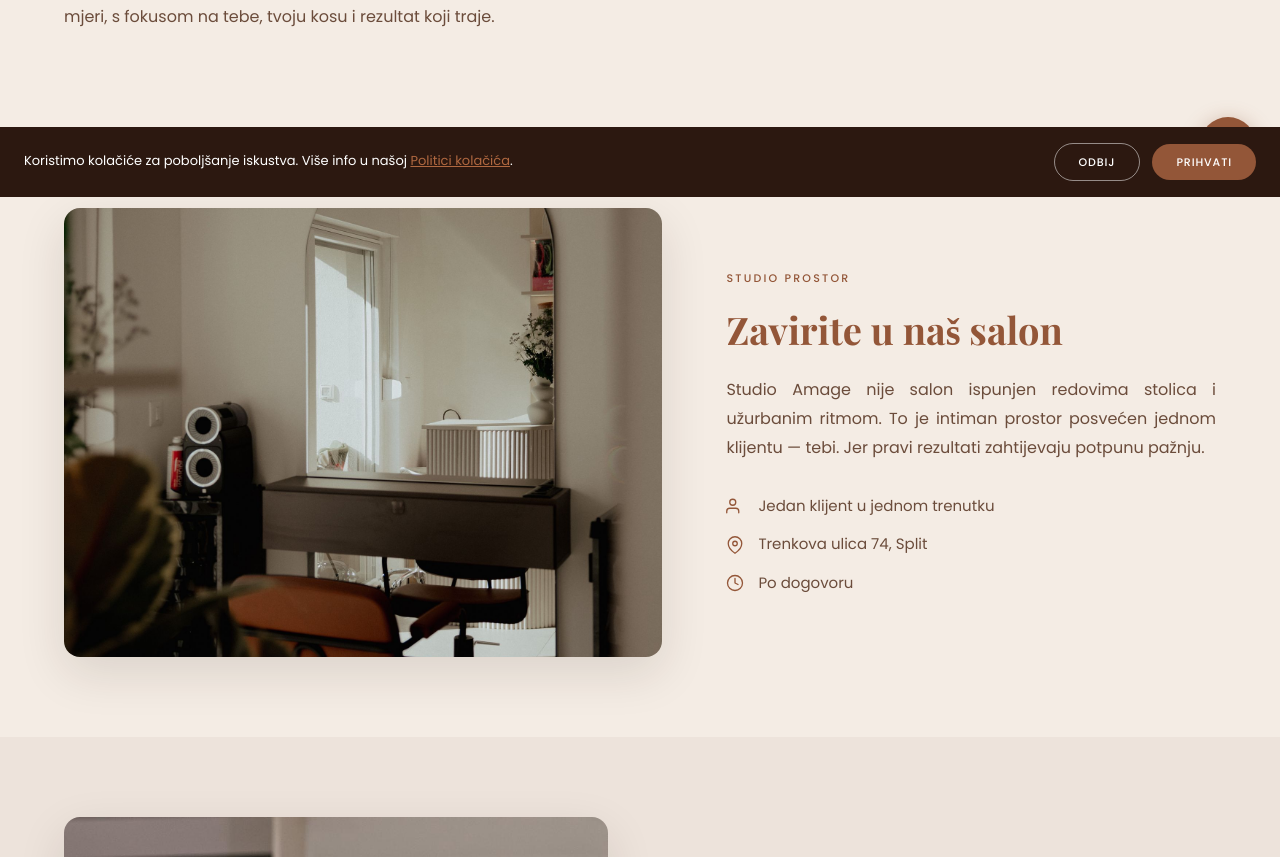
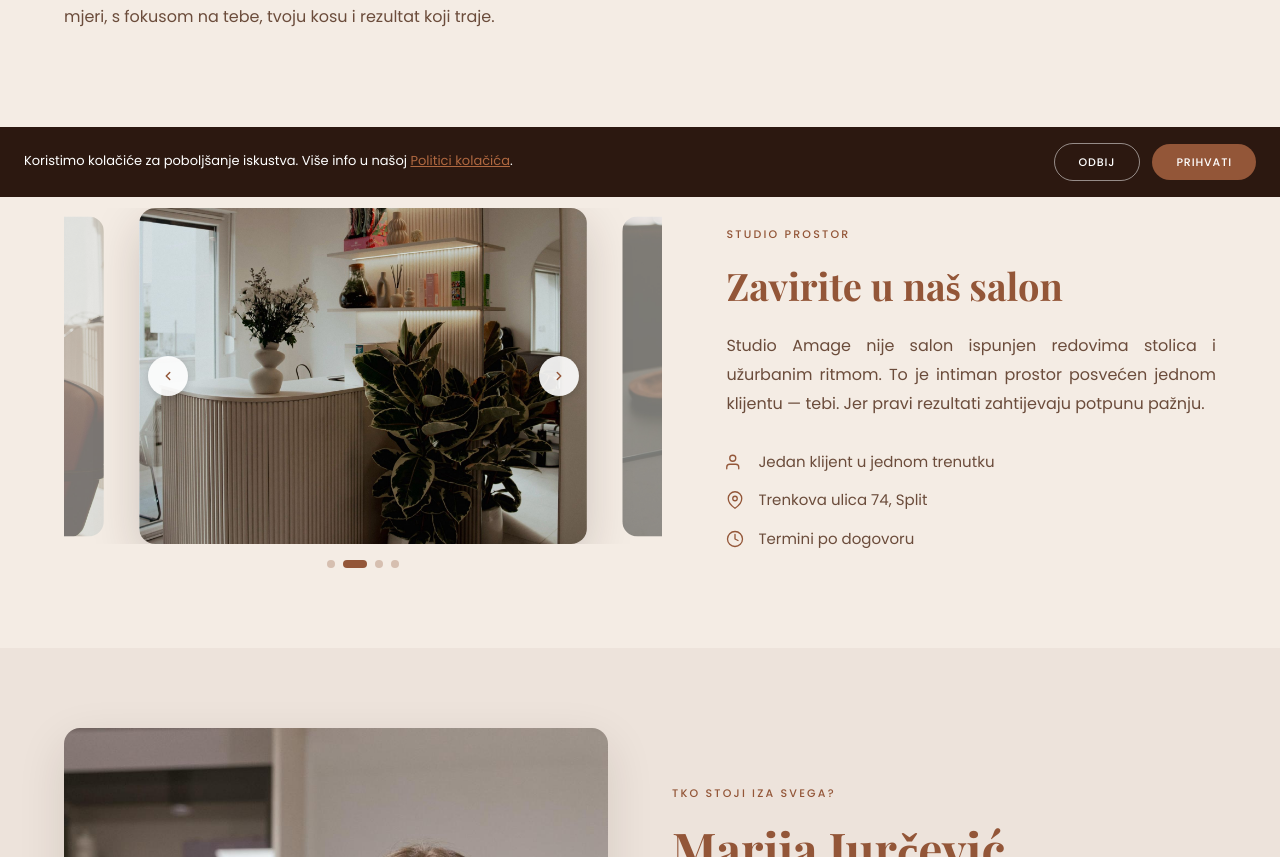
Before and after one commit to grba-a/Studio-Amage, a Next.js app: page /salon in a window 1280 px wide. Shown: the part 603-1460 px from the top of the page. Built offline with nearby package versions, Linux system fonts and the light colour scheme; a web font is replaced by a local one.

Commit message:
update all

```diff
--- a/app/globals.css
+++ b/app/globals.css
@@ -257,3 +257,10 @@
     padding-left: 0 !important;
   }
 }
+
+/* ── Salon carousel arrows — hidden on mobile ── */
+@media (max-width: 767px) {
+  .salon-carousel-arrow {
+    display: none !important;
+  }
+}
--- a/app/salon/page.tsx
+++ b/app/salon/page.tsx
@@ -1,5 +1,6 @@
 import type { Metadata } from 'next'
 import Image from 'next/image'
+import SalonCarousel from '@/components/sections/SalonCarousel'
 import Link from 'next/link'
 import AboutIntro from '@/components/sections/AboutIntro'
 
@@ -47,7 +48,7 @@ const DETAILS = [
         <polyline points="12 6 12 12 16 14" />
       </svg>
     ),
-    text: 'Po dogovoru',
+    text: 'Termini po dogovoru',
   },
 ] as const
 
@@ -136,24 +137,8 @@ export default function SalonPage() {
         <div className="mx-auto px-6" style={{ maxWidth: '1200px' }}>
           <div className="grid grid-cols-1 items-center gap-12 lg:grid-cols-[55fr_45fr] lg:gap-16">
 
-            {/* Image */}
-            <div
-              style={{
-                position:     'relative',
-                aspectRatio:  '4 / 3',
-                borderRadius: '16px',
-                overflow:     'hidden',
-                boxShadow:    '0 16px 48px rgba(44, 24, 16, 0.12)',
-              }}
-            >
-              <Image
-                src="/images/salon/salon-3.jpg"
-                alt="Interijer Studio Amage — Split"
-                fill
-                style={{ objectFit: 'cover' }}
-                sizes="(max-width: 1024px) 100vw, 55vw"
-              />
-            </div>
+            {/* Image carousel */}
+            <SalonCarousel />
 
             {/* Text */}
             <div>
--- a/components/layout/FloatingCTA.tsx
+++ b/components/layout/FloatingCTA.tsx
@@ -1,14 +1,35 @@
 'use client'
 
-import { useState } from 'react'
+import { useState, useEffect } from 'react'
 import { usePathname, useRouter } from 'next/navigation'
 
 const HIDDEN_ON = ['/privacy', '/terms', '/cookies']
 
 export default function FloatingCTA() {
   const [hovered, setHovered] = useState(false)
+  const [hidden,  setHidden]  = useState(false)
   const pathname = usePathname()
   const router   = useRouter()
+
+  useEffect(() => {
+    const handleScroll = () => {
+      const rezervacija = document.querySelector('#rezervacija')
+      const footer      = document.querySelector('footer')
+
+      const rezervacijaTop = rezervacija?.getBoundingClientRect().top ?? Infinity
+      const footerTop      = footer?.getBoundingClientRect().top      ?? Infinity
+
+      if (rezervacijaTop < window.innerHeight * 0.9 || footerTop < window.innerHeight) {
+        setHidden(true)
+      } else {
+        setHidden(false)
+      }
+    }
+
+    window.addEventListener('scroll', handleScroll, { passive: true })
+    handleScroll()
+    return () => window.removeEventListener('scroll', handleScroll)
+  }, [pathname])
 
   if (HIDDEN_ON.includes(pathname)) return null
 
@@ -21,16 +42,24 @@ export default function FloatingCTA() {
   }
 
   return (
+    <div
+      style={{
+        position:      'fixed',
+        bottom:        '24px',
+        right:         '24px',
+        zIndex:         50,
+        opacity:        hidden ? 0 : 1,
+        pointerEvents:  hidden ? 'none' : 'auto',
+        transform:      hidden ? 'translateY(20px)' : 'translateY(0)',
+        transition:    'opacity 0.3s ease, transform 0.3s ease',
+      }}
+    >
     <button
       onClick={handleClick}
       aria-label="Idi na kontakt"
       onMouseEnter={() => setHovered(true)}
       onMouseLeave={() => setHovered(false)}
       style={{
-        position:   'fixed',
-        bottom:     '24px',
-        right:      '24px',
-        zIndex:      50,
         display:    'flex',
         alignItems: 'center',
         gap:        '10px',
@@ -120,5 +149,6 @@ export default function FloatingCTA() {
         </svg>
       </div>
     </button>
+    </div>
   )
 }
--- /dev/null
+++ b/components/sections/SalonCarousel.tsx
@@ -0,0 +1,169 @@
+'use client'
+
+import { useState, useEffect, useRef } from 'react'
+import Image from 'next/image'
+
+const IMAGES = [
+  { src: '/images/galerija/galerija-4.jpg', alt: 'Studio Amage interijer' },
+  { src: '/images/galerija/galerija-5.jpg', alt: 'Studio Amage interijer' },
+  { src: '/images/galerija/galerija-6.jpg', alt: 'Studio Amage interijer' },
+  { src: '/images/galerija/galerija-7.jpg', alt: 'Studio Amage interijer' },
+]
+
+export default function SalonCarousel() {
+  const [current, setCurrent] = useState(0)
+  const [paused,  setPaused]  = useState(false)
+  const touchX = useRef(0)
+
+  useEffect(() => {
+    if (paused) return
+    const id = setInterval(() => setCurrent(p => (p + 1) % IMAGES.length), 5000)
+    return () => clearInterval(id)
+  }, [paused])
+
+  const prev = () => setCurrent(p => (p - 1 + IMAGES.length) % IMAGES.length)
+  const next = () => setCurrent(p => (p + 1) % IMAGES.length)
+
+  return (
+    <div
+      onMouseEnter={() => setPaused(true)}
+      onMouseLeave={() => setPaused(false)}
+    >
+      {/* ── Track wrapper ── */}
+      <div style={{ overflow: 'hidden', width: '100%', position: 'relative' }}>
+
+        {/* Track */}
+        <div
+          style={{
+            display:    'flex',
+            transition: 'transform 500ms cubic-bezier(0.4, 0, 0.2, 1)',
+            transform:  `translateX(calc(-${current * 79}% + 12.5%))`,
+          }}
+          onTouchStart={e => { touchX.current = e.touches[0].clientX }}
+          onTouchEnd={e => {
+            const diff = touchX.current - e.changedTouches[0].clientX
+            if (Math.abs(diff) > 50) diff > 0 ? next() : prev()
+          }}
+        >
+          {IMAGES.map(({ src, alt }, i) => {
+            const isActive = i === current
+            return (
+              <div
+                key={src}
+                style={{
+                  flex:         '0 0 75%',
+                  marginRight:  '4%',
+                  position:     'relative',
+                  aspectRatio:  '4 / 3',
+                  borderRadius: '16px',
+                  overflow:     'hidden',
+                  opacity:      isActive ? 1 : 0.5,
+                  transform:    isActive ? 'scale(1)' : 'scale(0.95)',
+                  transition:   'opacity 400ms ease, transform 400ms ease',
+                  boxShadow:    isActive
+                    ? '0 16px 48px rgba(44, 24, 16, 0.18)'
+                    : 'none',
+                }}
+              >
+                <Image
+                  src={src}
+                  alt={alt}
+                  fill
+                  style={{ objectFit: 'cover' }}
+                  sizes="(max-width: 768px) 85vw, 55vw"
+                  priority={i === 0}
+                />
+              </div>
+            )
+          })}
+        </div>
+
+        {/* ── Arrows — inside the wrapper, vertically centred on slides ── */}
+        <button
+          onClick={prev}
+          aria-label="Prethodna slika"
+          className="salon-carousel-arrow"
+          style={{
+            position:        'absolute',
+            left:            '14%',
+            top:             '50%',
+            transform:       'translateY(-50%)',
+            zIndex:           10,
+            width:           '40px',
+            height:          '40px',
+            borderRadius:    '50%',
+            border:          'none',
+            backgroundColor: 'rgba(255,255,255,0.9)',
+            color:           '#935638',
+            cursor:          'pointer',
+            display:         'flex',
+            alignItems:      'center',
+            justifyContent:  'center',
+            boxShadow:       '0 2px 8px rgba(0,0,0,0.15)',
+            transition:      'background-color 0.2s ease',
+          }}
+          onMouseEnter={e => (e.currentTarget.style.backgroundColor = '#ffffff')}
+          onMouseLeave={e => (e.currentTarget.style.backgroundColor = 'rgba(255,255,255,0.9)')}
+        >
+          <svg width="14" height="14" viewBox="0 0 24 24" fill="none"
+            stroke="currentColor" strokeWidth="2.5" strokeLinecap="round" strokeLinejoin="round">
+            <polyline points="15 18 9 12 15 6" />
+          </svg>
+        </button>
+
+        <button
+          onClick={next}
+          aria-label="Sljedeća slika"
+          className="salon-carousel-arrow"
+          style={{
+            position:        'absolute',
+            right:           '14%',
+            top:             '50%',
+            transform:       'translateY(-50%)',
+            zIndex:           10,
+            width:           '40px',
+            height:          '40px',
+            borderRadius:    '50%',
+            border:          'none',
+            backgroundColor: 'rgba(255,255,255,0.9)',
+            color:           '#935638',
+            cursor:          'pointer',
+            display:         'flex',
+            alignItems:      'center',
+            justifyContent:  'center',
+            boxShadow:       '0 2px 8px rgba(0,0,0,0.15)',
+            transition:      'background-color 0.2s ease',
+          }}
+          onMouseEnter={e => (e.currentTarget.style.backgroundColor = '#ffffff')}
+          onMouseLeave={e => (e.currentTarget.style.backgroundColor = 'rgba(255,255,255,0.9)')}
+        >
+          <svg width="14" height="14" viewBox="0 0 24 24" fill="none"
+            stroke="currentColor" strokeWidth="2.5" strokeLinecap="round" strokeLinejoin="round">
+            <polyline points="9 18 15 12 9 6" />
+          </svg>
+        </button>
+      </div>
+
+      {/* ── Pill dots ── */}
+      <div style={{ display: 'flex', justifyContent: 'center', gap: '8px', marginTop: '16px' }}>
+        {IMAGES.map((_, i) => (
+          <button
+            key={i}
+            onClick={() => setCurrent(i)}
+            aria-label={`Slika ${i + 1}`}
+            style={{
+              width:           i === current ? '24px' : '8px',
+              height:          '8px',
+              borderRadius:    '4px',
+              border:          'none',
+              padding:          0,
+              cursor:          'pointer',
+              backgroundColor: i === current ? '#935638' : 'rgba(147,86,56,0.3)',
+              transition:      'all 300ms ease',
+            }}
+          />
+        ))}
+      </div>
+    </div>
+  )
+}
```
